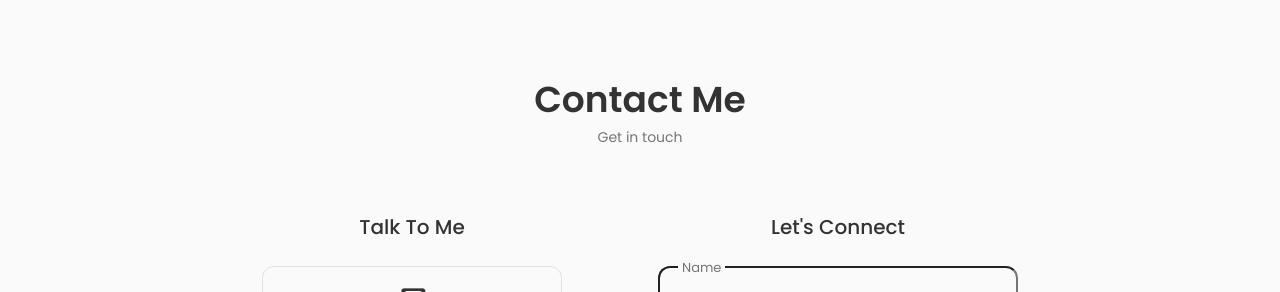
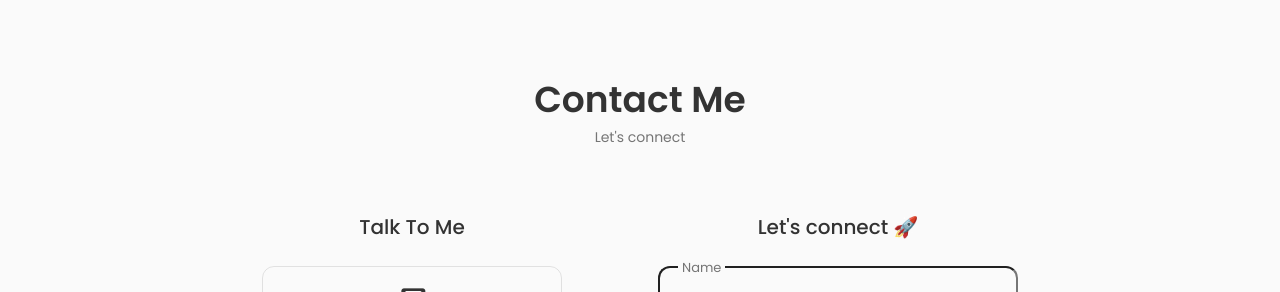
Before and after one commit to Shivamjain2204/Portfolio, a React (Create React App) app: page / in a window 1280 px wide. Shown: the part 3720-4012 px from the top of the page. Built offline with nearby package versions, Linux system fonts and the light colour scheme.

Commit message:
Contact updated

```diff
--- a/src/components/contact/Contact.jsx
+++ b/src/components/contact/Contact.jsx
@@ -16,7 +16,7 @@ const Contact = () => {
   return (
     <section className="contact section" id="contact">
         <h2 className="section__title">Contact Me</h2>
-        <span className="section__subtitle">Get in touch</span>
+        <span className="section__subtitle">Let's connect</span>
 
         <div className="contact__container container grid">
             <div className="contact__content">
@@ -53,7 +53,7 @@ const Contact = () => {
             </div>
 
             <div className="contact__content">
-                <h3 className="contact__title">Let's Connect</h3>
+                <h3 className="contact__title">Let's connect 🚀</h3>
 
                 <form  ref={form} onSubmit={sendEmail} className="contact__form">
                     <div className="contact__form-div">
```
